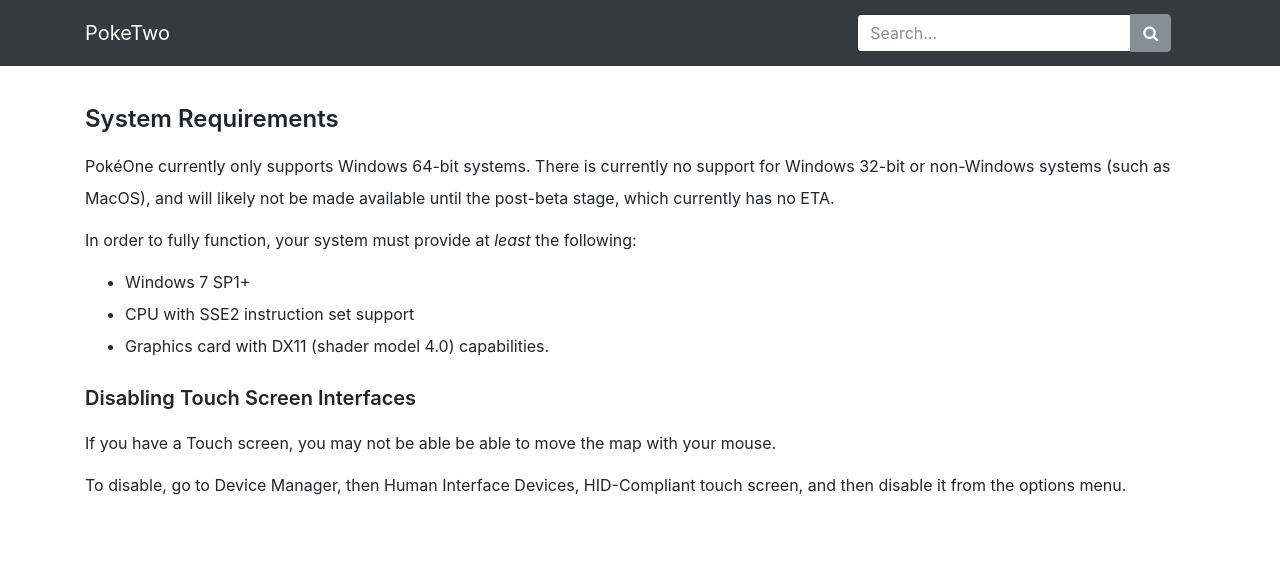
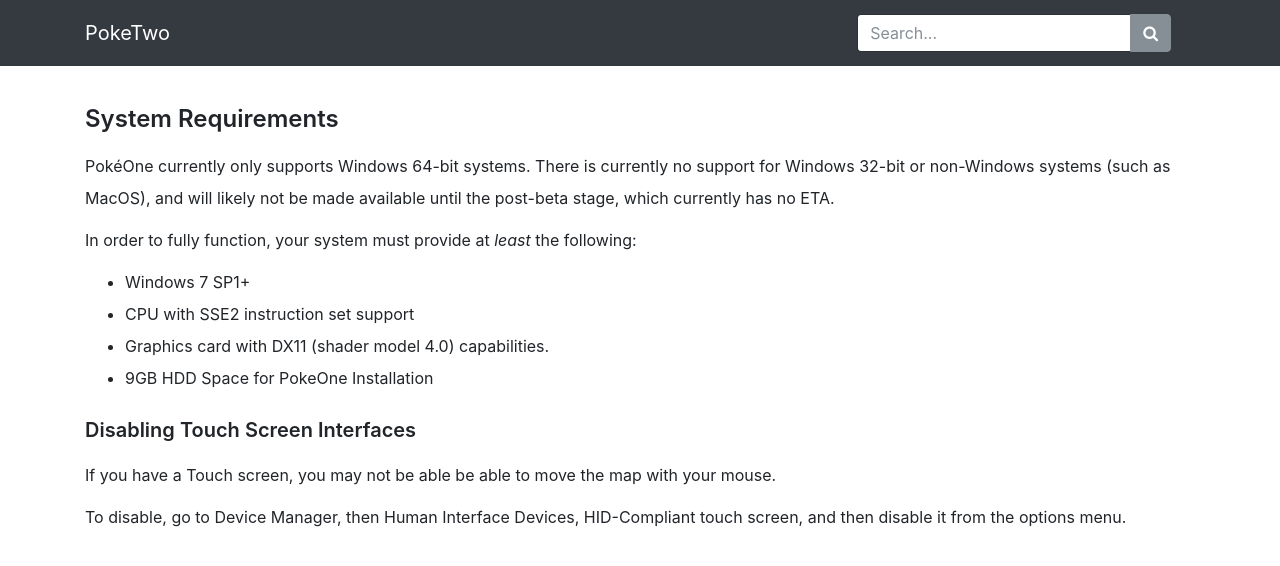
Before and after one commit to X3I/poketwo.com, a Jekyll site: the page built from _pages/support/requirements.md, in a window 1280 px wide. Shown: the top 566 px of the page. Built offline with Jekyll 4.4.1, drawn with Linux system fonts in a browser that asks for light colours; nearby versions of some CDN libraries; our own code applies the rules of GitHub Pages for plain Markdown files.

Commit message:
Update requirements.md

```diff
--- a/_pages/support/requirements.md
+++ b/_pages/support/requirements.md
@@ -13,6 +13,7 @@
   * Windows 7 SP1+
   * CPU with SSE2 instruction set support
   * Graphics card with DX11 (shader model 4.0) capabilities.
+  * 9GB HDD Space for PokeOne Installation
 ---
 
 ## System Requirements
@@ -27,6 +28,7 @@
 * Windows 7 SP1+
 * CPU with SSE2 instruction set support
 * Graphics card with DX11 (shader model 4.0) capabilities.
+* 9GB HDD Space for PokeOne Installation
 
 ### Disabling Touch Screen Interfaces
 
```
